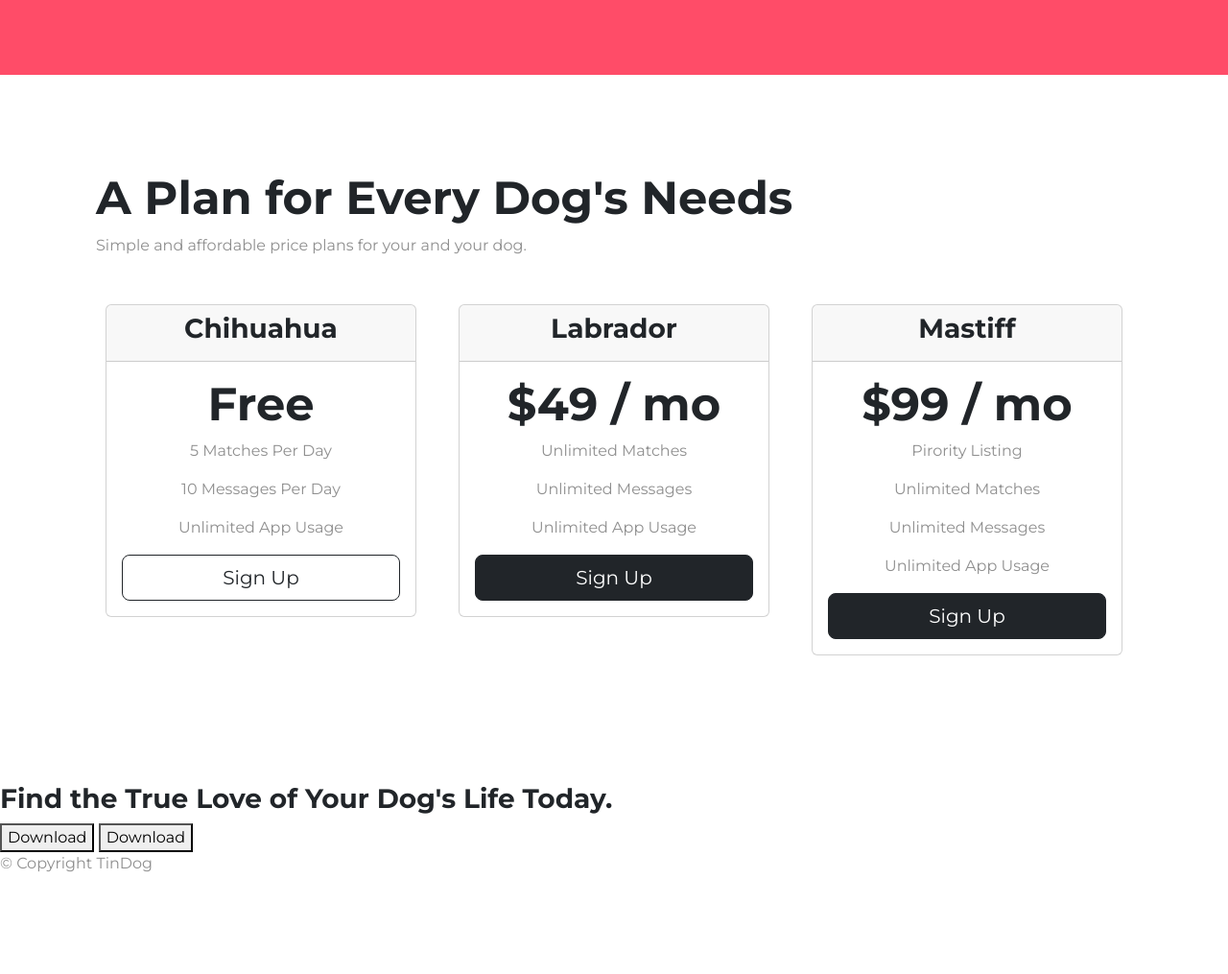
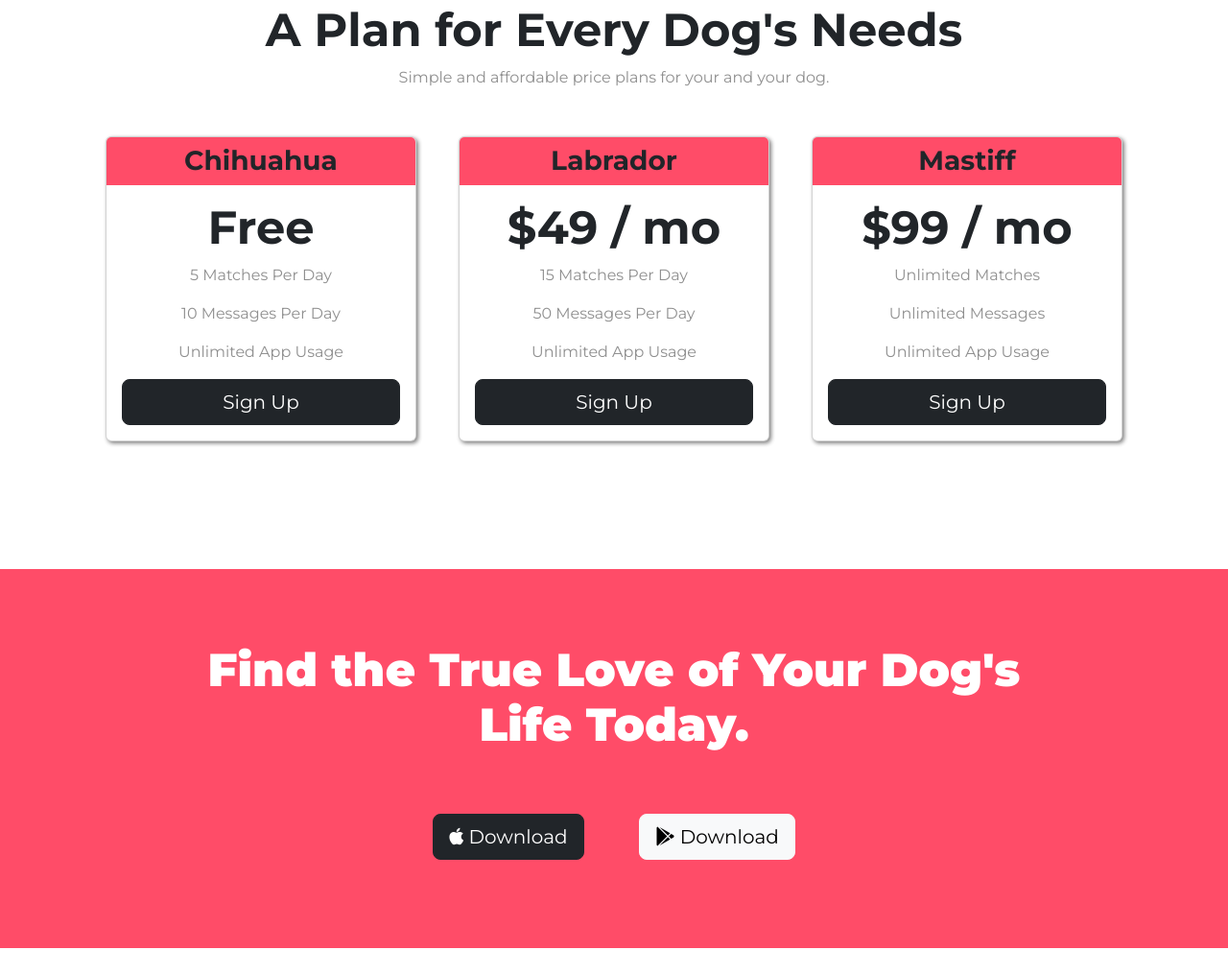
Before and after one commit to ojaschatur/TinDog-Bootstrap, a plain HTML site: page index.html in a window 1280 px wide. Shown: the part 1782-2797 px from the top of the page at 96% size. Before the commit the page ends 2710 px from the top, so only its background shows below. Drawn offline with nearby package versions, Linux system fonts and the light colour scheme.

Commit message:
Added pricing,footer and minor changes

```diff
--- a/css/styles.css
+++ b/css/styles.css
@@ -17,7 +17,7 @@ h2 {
 }
 
 .container-fluid {
-    padding: 3% 15%;
+    padding: 3% 15% 7%;
 }
 
 body {
@@ -55,8 +55,11 @@ body {
 /* Title Image */
 
 .title-img {
-    width: 60%;
+    width: 300px;
     transform: rotate(25deg);
+    position: absolute;
+    margin: 0 0 0 3%;
+    right: 25%;
 }
 
 /* Features */
@@ -76,6 +79,10 @@ p {
 
 #features {
     padding: 7% 15%;
+    background-color: #fff;
+    position: relative;
+    z-index: 1;
+
 }
 
 .feature-img {
@@ -127,6 +134,10 @@ p {
 
 /* Pricing */
 
+.pricing-text {
+    text-align: center;
+}
+
 #pricing {
     padding: 100px;
 }
@@ -135,3 +146,66 @@ p {
     padding: 3% 2%;
     text-align: center;
 }
+
+.card-header {
+    background-color: #ff4c68;
+    border-color: #ff4c68;
+}
+
+.card-head-text {
+    margin: 0
+}
+
+.card {
+    box-shadow: 2px 2px 4px grey;
+}
+
+@media (max-width: 1028px) {
+
+    .title-img {
+        position: static;
+        transform: rotate(0);
+    }
+
+    #title {
+        text-align: center;
+    }
+
+}
+
+
+/* Call to action */
+
+#cta {
+    background-color: #ff4c68;
+    font-family: "Montserrat";
+    color: white;
+    text-align: center;
+    padding: 6% 15% 3%;
+}
+
+.cta-text {
+    font-family: 'Montserrat', sans-serif;
+    font-size: 3rem;
+    height: 1.5;
+    font-weight: 900;
+    color: white;
+    margin-bottom: 7%;
+}
+
+.button-cta {
+    margin: 0 3% 6%;
+}
+
+/* footer */
+
+#footer {
+    text-align: center;
+    background-color: #fff;
+    padding: 3% 15%;
+}
+
+.brand {
+    padding: 0 1% 2%;
+
+}
--- a/index.html
+++ b/index.html
@@ -18,6 +18,7 @@
   <link
     href="https://fonts.googleapis.com/css2?family=Montserrat:wght@100;400;700;900&family=Ubuntu:wght@300;400;500;700&display=swap"
     rel="stylesheet">
+    <link rel="icon" href="tinder.png">
 </head>
 
 <body>
@@ -154,22 +155,25 @@
 
   <section id="pricing">
 
-    <h2>A Plan for Every Dog's Needs</h2>
-    <p>Simple and affordable price plans for your and your dog.</p>
+    <div class="pricing-text">
+      <h2>A Plan for Every Dog's Needs</h2>
+      <p>Simple and affordable price plans for your and your dog.</p>
+    </div>
+
 
     <div class="row">
 
       <div class="pricing-col col-lg-4 col-md-6">
         <div class="card">
           <div class="card-header">
-            <h3>Chihuahua</h3>
+            <h3 class="card-head-text">Chihuahua</h3>
           </div>
           <div class="card-body">
             <h2>Free</h2>
             <p>5 Matches Per Day</p>
             <p>10 Messages Per Day</p>
             <p>Unlimited App Usage</p>
-            <button class="btn btn-lg btn-block btn-outline-dark col-12" type="button">Sign Up</button>
+            <button class="btn btn-lg btn-block btn-dark col-12" type="button">Sign Up</button>
           </div>
         </div>
       </div>
@@ -177,12 +181,12 @@
       <div class="pricing-col col-lg-4 col-md-6">
         <div class="card">
           <div class="card-header">
-            <h3>Labrador</h3>
+            <h3 class="card-head-text">Labrador</h3>
           </div>
           <div class="card-body">
             <h2>$49 / mo</h2>
-            <p>Unlimited Matches</p>
-            <p>Unlimited Messages</p>
+            <p>15 Matches Per Day</p>
+            <p>50 Messages Per Day</p>
             <p>Unlimited App Usage</p>
             <button class="btn btn-lg btn-block btn-dark col-12" type="button">Sign Up</button>
           </div>
@@ -192,11 +196,10 @@
       <div class="pricing-col col-lg-4">
         <div class="card">
           <div class="card-header">
-            <h3>Mastiff</h3>
+            <h3 class="card-head-text">Mastiff</h3>
           </div>
           <div class="card-body">
             <h2>$99 / mo</h2>
-            <p>Pirority Listing</p>
             <p>Unlimited Matches</p>
             <p>Unlimited Messages</p>
             <p>Unlimited App Usage</p>
@@ -207,15 +210,6 @@
 
     </div>
 
-
-
-
-
-
-
-
-
-
   </section>
 
 
@@ -223,9 +217,9 @@
 
   <section id="cta">
 
-    <h3>Find the True Love of Your Dog's Life Today.</h3>
-    <button type="button">Download</button>
-    <button type="button">Download</button>
+    <h3 class="cta-text">Find the True Love of Your Dog's Life Today.</h3>
+    <button class="button-cta btn btn-lg btn-dark" type="button"><i class="fa-brands fa-apple"></i> Download</button>
+    <button class="button-cta btn btn-lg btn-light" type="button"><i class="fa-brands fa-google-play"></i> Download</button>
 
   </section>
 
@@ -234,7 +228,14 @@
 
   <footer id="footer">
 
-    <p>© Copyright TinDog</p>
+    <section class="socials">
+      <i class="brand fa-brands fa-twitter"></i>
+      <i class="brand fa-brands fa-facebook"></i>
+      <i class="brand fa-brands fa-instagram"></i>
+      <i class="brand fa-solid fa-envelope"></i>
+    </section>
+
+    <p class="copyright">© Copyright 2023 TinDog</p>
 
   </footer>
 
```
Also changed, not shown: test.html (+0 -3 lines), 1 other file.
